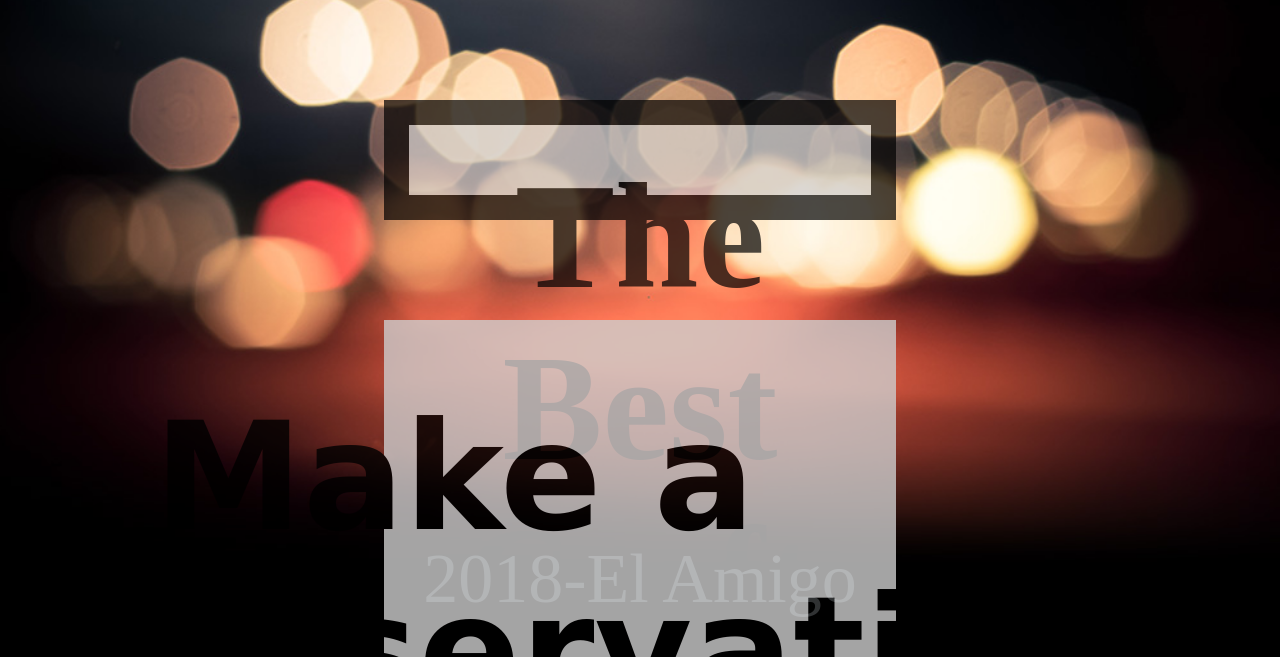
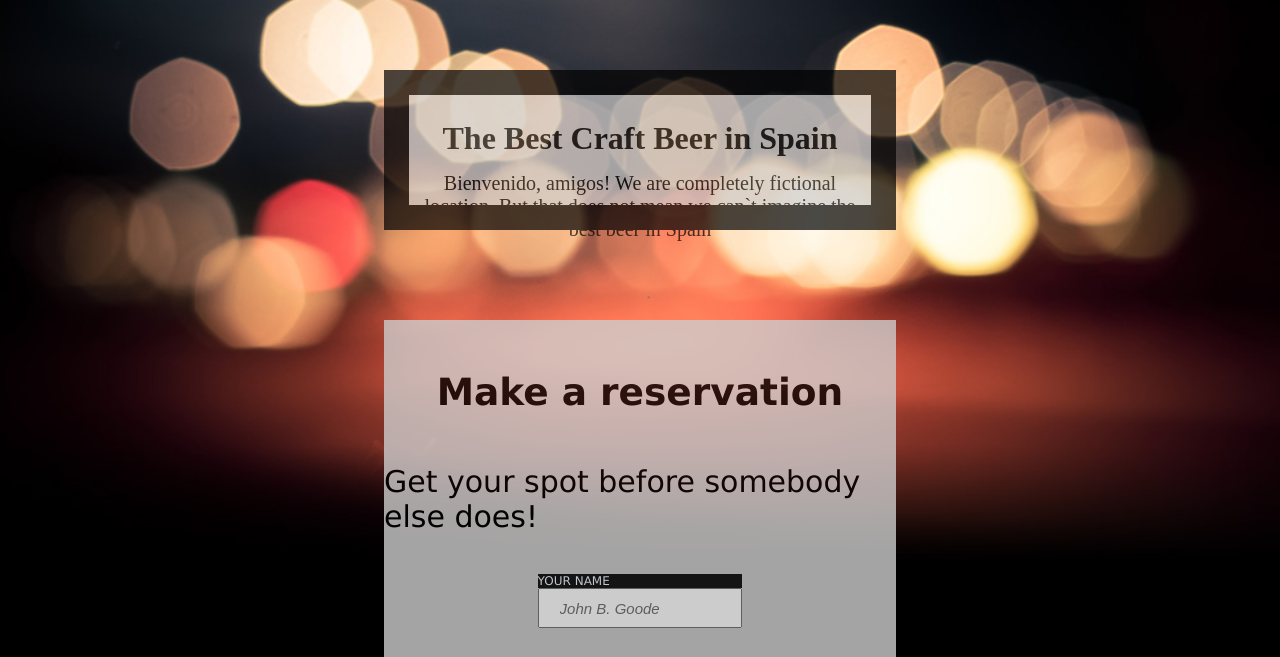
Before and after one commit to FbW-22-E04/uib-data-stylingforms-BabciaDokuczliwa, a plain HTML site: page project/index.html in a window 1280 px wide. Shown: the part 261-918 px from the top of the page. Drawn offline with Linux system fonts and the light colour scheme.

Commit message:
corrected form(my browser had 33%view ealier)

```diff
--- a/project/style.css
+++ b/project/style.css
@@ -15,8 +15,7 @@ body {
   background-color: black;
   position: relative;
 }
-.main-container{
-    height: 100%;
+.main-container {
   width: 100%;
   display: flex;
   flex-direction: column;
@@ -27,22 +26,21 @@ body {
   height: 60vh;
   margin: 0 auto;
 }
-.main-logo{
+.main-logo {
   position: sticky;
   margin-top: 2%;
   width: 100%;
   text-align: center;
 }
-img{
+img {
   width: 40%;
 }
 .main {
   border: 5px solid black;
   border-width: 25px;
   width: 40vw;
-  height: 15vh;
-
-  margin-top: 100px;
+  height: 20vh;
+  margin-top: 70px;
   background-color: #cecdcd;
   opacity: 0.7;
   text-align: center;
@@ -50,70 +48,69 @@ img{
 
 .menu {
   width: 40vw;
-  height: 45vh;
-  margin-top: 100px;
-font-size: 100px;
+  height: 70vh;
+  margin-top: 90px;
+  font-size: 25px;
   background-color: #cecdcd;
   opacity: 0.8;
   display: flex;
   flex-direction: column;
   align-items: center;
   font-family: Verdana, Geneva, Tahoma, sans-serif;
-
 }
 label {
-
   background-color: #1a1919;
   color: aliceblue;
   text-align: left;
-margin-bottom: -35px;
+  margin-bottom: -32px;
   display: block;
-font-size: 50px;
-
+  font-size: 12px;
 }
 input {
   width: 100%;
-  height: 140px;
+  height: 40px;
   margin: 2rem auto;
-  font-size: 50px;
+  font-size: 15px;
   font-style: italic;
   padding-left: 20px;
 }
 button {
-  background-color:#1a1919 ;
+  background-color: #1a1919;
   width: 100%;
-  height: 10rem;
+  height: 2rem;
   display: block;
-  font-size: 50px;
+  font-size: 15px;
   color: white;
   font-style: italic;
 }
 h1 {
   padding-top: 25px;
-  font-size: 150px;
 }
 .text {
-  font-size: 80px;
-  padding-top: 65px;
+  font-size: 20px;
+  padding-top: 15px;
+  padding-bottom: 10px;
 }
 
 h2 {
- margin-bottom: 90px;
-  margin-top: 70px;
+  margin-bottom: 50px;
+  margin-top: 50px;
 }
-.get{
-    padding-bottom: 90px;
-    font-size: 90px;
+.get {
+  padding-bottom: 30px;
+  font-size: 30px;
   text-align: left;
 }
-form{
+form {
   width: 40%;
   margin-top: 2%;
 }
-       footer{
-           font-size:70px;
+
+footer {
+  font-size: 13px;
   height: 5%;
   color: aliceblue;
-           opacity: 0.2;
+  opacity: .3;
   text-align: center;
+  padding-top: 15px;
 }
```
Lines whose indentation alone changed are shown as unchanged.
